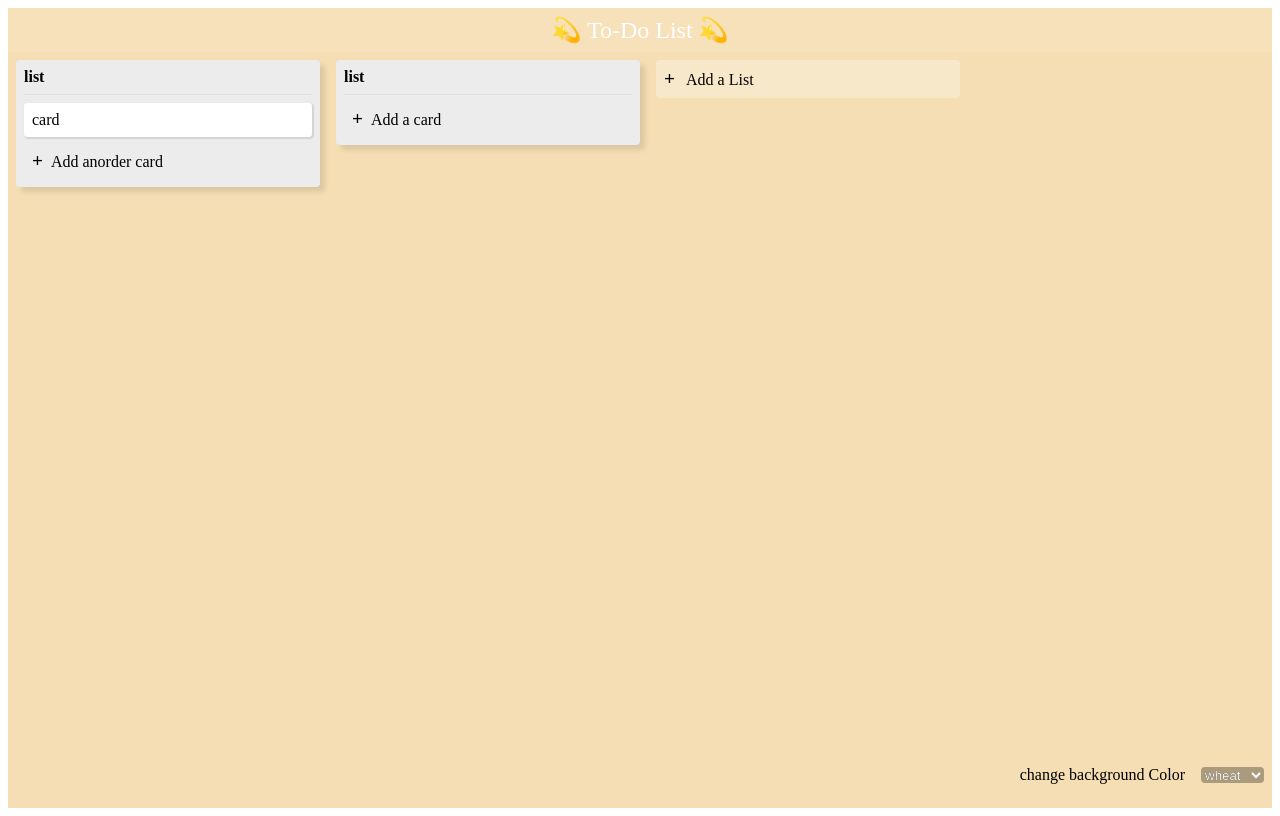
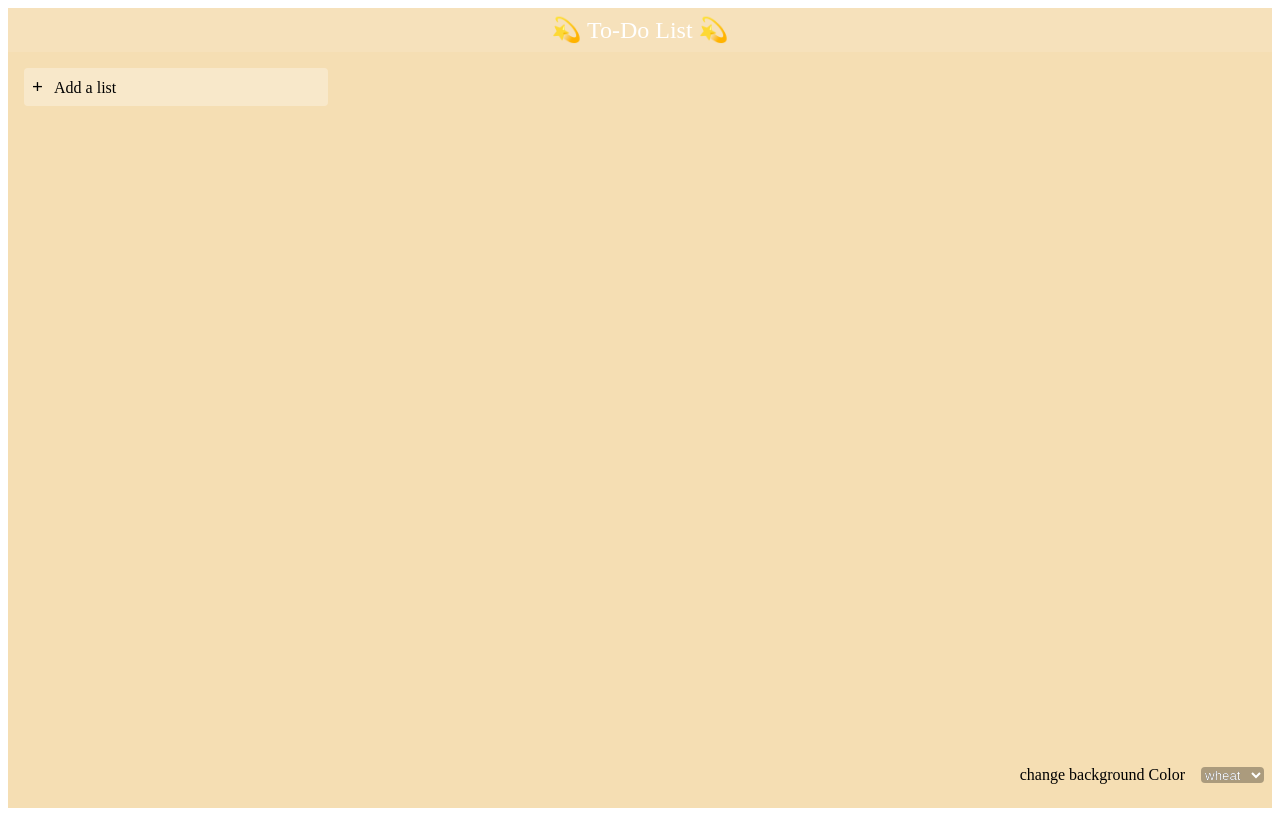
Before and after one commit to starr9622/vue-trello-board, a Vue app: page / in a window 1280 px wide. Built offline with nearby package versions, Linux system fonts and the light colour scheme; the HTML template or start-up script is replaced by a standard one.

Commit message:
refactor : 컴포넌트 작업 중 ...

```diff
--- /dev/null
+++ b/src/components/Footer/changeBg.vue
@@ -0,0 +1,54 @@
+<template>
+    <footer>
+        <label >change background Color</label>
+        <select class="colorSelect" v-model="selectColor">
+            <option v-for="color in backGroundColor" :key="color" :value="color">{{color}}</option>
+        </select>
+    </footer>
+</template>
+
+<script>
+export default {
+    props:['init'],
+    watch:{
+        selectColor: function(val){
+            this.$emit("color", val);
+        }
+    },
+    data(){
+        return {
+            selectColor : "",
+            backGroundColor : ["wheat", "salmon"]
+        }
+    },
+    created(){
+        this.selectColor = this.init
+    }
+}
+</script>
+
+<style scoped>
+.colorSelect{
+  background-color: rgba(0,0,0,0.3);
+  height: 1rem;
+  color: white;
+  border: none;
+  border-radius: 0.25rem;
+  font-weight: 100 !important;
+}
+footer label{
+  font-weight: 100;
+  margin-right: 1rem;
+}
+footer{
+  position: fixed;
+  bottom: 1rem;
+  right: 1rem;
+}
+select {
+  text-shadow: 0 0 0 #000 !important;
+}
+:focus {
+outline: 0;
+}
+</style>
--- a/src/components/HelloWorld.vue
+++ b/src/components/HelloWorld.vue
@@ -1,67 +1,53 @@
 <template>
   <div
     class="board"
-    :class="selectColor"
+    :class="bgColor"
   >
     <header>
      💫 To-Do List 💫
     </header>
-    <main>
-      <div class="list">
-        <p id="title">list</p>
-        <div class="card hover">
-          card
-        </div>
-        <div class="addCard hover">
-          <span class="plus">+</span>
-          <span>Add anorder card</span>
-        </div>
-      </div>
-      <div class="list">
-        <p id="title">list</p>
-        <div class="addCard hover">
-          <span class="plus">+</span>
-          <span>Add a card</span>
-        </div>
-      </div>
-      <div class="AddList">
-        <span class="plus">+</span>
-        Add a List
-      </div>
+    <main class="overflow-auto p-5">
+      <List />
     </main>
-    <footer>
-      <label >change background Color</label>
-      <select class="colorSelect" v-model="selectColor">
-        <option v-for="color in backGroundColor" :key="color" :value="color">{{color}}</option>
-      </select>
-    </footer>
+    <Footer :init="bgColor" @color="aa"/>
     </div>
 </template>
 
 <script>
+import List from "./List/List.vue";
+import Footer from "./Footer/changeBg.vue";
+
 export default {
     name: 'HelloWorld',
+    components:{
+      List,
+      Footer
+    },
     props: {
       msg: String
     },
     data(){
       return{
-        selectColor : "wheat",
-        backGroundColor : ["wheat", "salmon"]
+        bgColor : 'wheat'
       };
     },
     mounted(){
     },
     methods:{
-      changeBackGround(){
-        let num = Math.floor(Math.random() * this.backGroundColor.length);
-        this.selectColor = this.backGroundColor[num];
+      aa(val){
+        this.bgColor = val;
+      }
     }
-  }
 }
 </script>
 
 <style scoped>
+.p-5{
+  padding: 0.5rem;
+}
+.overflow-auto{
+  overflow: auto;
+}
 .wheat{
   background-color: wheat;
 }
@@ -79,80 +65,4 @@ header{
   background: rgba(255, 252, 252, 0.1);
   color: #fff;
 }
-p#title{
-  margin-top: 0;
-  margin-bottom: 0.5rem;
-  border-bottom: 1px solid #dfdfdf;
-  padding-bottom: 0.5rem;
-  font-weight: 800;
-}
-.list{
-  width: 18rem;
-  height: fit-content;
-  background-color: #ececec;
-  margin: 0.5rem;
-  padding: 0.5rem;
-  border-radius: 0.25rem;
-  box-shadow: 5px 5px 5px 0px rgba(0,0,0,0.1);
-}
-.card{
-  padding: 0.5rem;
-  background-color: #fff;
-  border-radius: 0.2rem;
-  margin-bottom: 0.5rem;
-  box-shadow: 1px 1px 1px 1px rgba(0,0,0,0.1);
-}
-.addCard{
-  padding: 0.5rem;
-}
-.addCard span{
-  line-height: 1rem;
-}
-.plus{
-  font-size: 1.2rem;
-  font-weight: 600;
-  margin-right: .5rem;
-}
-.hover:hover{
-  background: rgba(0,0,0,0.3);
-  cursor: pointer;
-}
-main{
-  display: flex;
-}
-.AddList{
-  width: 18rem;
-  background-color: rgba(255,255,255,0.3);
-  padding: 0.5rem;
-  border-radius: 0.25rem;
-  margin: 0.5rem;
-  height: fit-content;
-}
-.AddList:hover{
-  background: rgba(255,255,255,0.4);
-  cursor: pointer;
-}
-.colorSelect{
-  background-color: rgba(0,0,0,0.3);
-  height: 1rem;
-  color: white;
-  border: none;
-  border-radius: 0.25rem;
-  font-weight: 100 !important;
-}
-footer label{
-  font-weight: 100;
-  margin-right: 1rem;
-}
-footer{
-  position: fixed;
-  bottom: 1rem;
-  right: 1rem;
-}
-select {
-  text-shadow: 0 0 0 #000 !important;
-}
-:focus {
-outline: 0;
-}
 </style>
--- /dev/null
+++ b/src/components/List/List.vue
@@ -0,0 +1,88 @@
+<template>
+    <div style="display : flex;">
+        <component v-for="(item, index) in list" :key="index" :is="item"></component>
+        <div class="list bg-ffffff03 pointer" @click="addlist()">
+            <span class="plus">+</span>
+            {{message}}
+        </div>
+    </div>
+</template>
+
+<script>
+import ListItem from "./ListItem.vue";
+export default {
+    components:{
+        ListItem,
+    },
+    watch:{
+      list:function(){
+        if (this.list.length > 0){
+          this.message = "Add another list";
+        }
+      }
+    },
+    data(){
+        return{
+            list :[],
+            message: "Add a list"
+        }
+    },
+    methods:{
+        addlist(){
+            this.list.push(ListItem);
+        }
+    }
+}
+</script>
+
+<style>
+#title{
+  margin-top: 0;
+  margin-bottom: 0.5rem;
+  border-bottom: 1px solid #dfdfdf;
+  padding-bottom: 0.5rem;
+  font-weight: 800;
+}
+.list{
+  width: 18rem;
+  min-width: 18rem;
+  height: fit-content;
+  margin: 0.5rem;
+  padding: 0.5rem;
+  border-radius: 0.25rem;
+}
+.box-shadow{
+  box-shadow: 5px 5px 5px 0px rgba(0,0,0,0.1);
+}
+.bg-ececec{
+  background-color: #ececec;
+}
+.bg-ffffff03{
+  background-color: rgba(255,255,255,0.3);
+}
+.pointer{
+  cursor: pointer;
+}
+.pointer:hover{
+  opacity: 0.5;
+  mix-blend-mode: hard-light;
+}
+.card{
+  padding: 0.5rem;
+  background-color: #fff;
+  border-radius: 0.2rem;
+  margin-bottom: 0.5rem;
+  box-shadow: 1px 1px 1px 1px rgba(0,0,0,0.1);
+}
+.addCard{
+  padding: 0.5rem;
+}
+.addCard span{
+  line-height: 1rem;
+}
+.plus{
+  font-size: 1.2rem;
+  font-weight: 600;
+  margin-right: .5rem;
+}
+</style>
--- /dev/null
+++ b/src/components/List/ListItem.vue
@@ -0,0 +1,22 @@
+<template>
+  <div class="list bg-ececec box-shadow">
+      <p id="title">new List !</p>
+      <div class="card pointer">
+          card
+      </div>
+      <div class="addCard pointer">
+          <span class="plus">+</span>
+          <span>Add another card</span>
+      </div>
+  </div>
+</template>
+
+<script>
+export default {
+    data(){
+        return{
+
+        }
+    }
+}
+</script>
```
